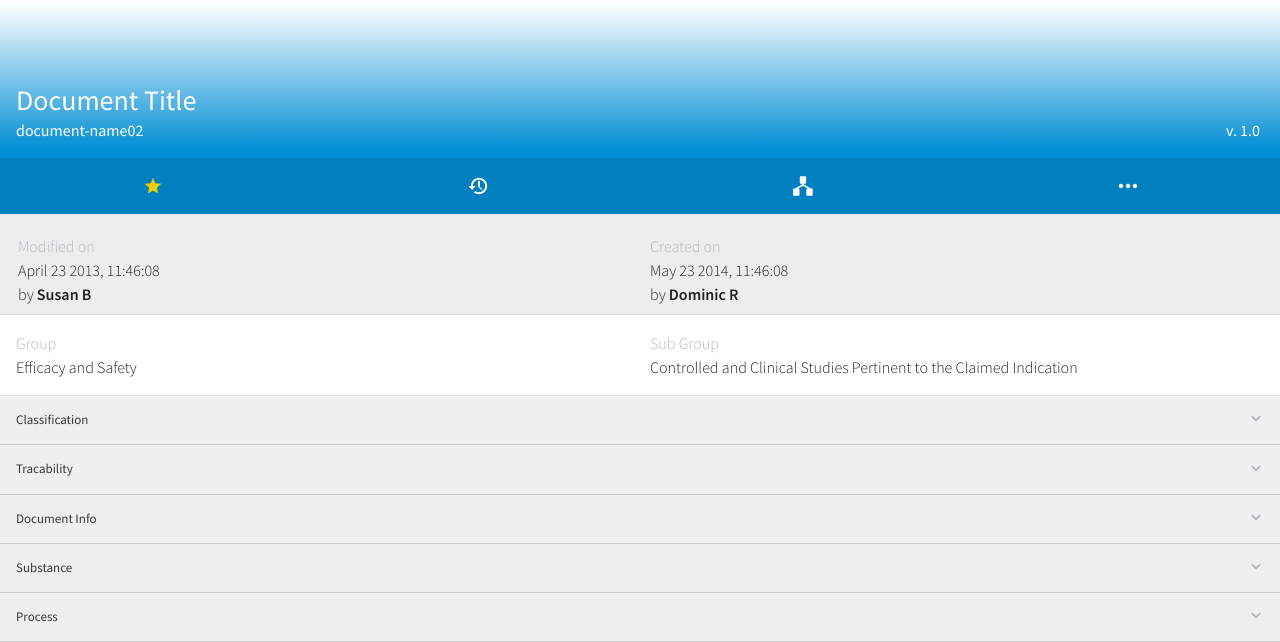
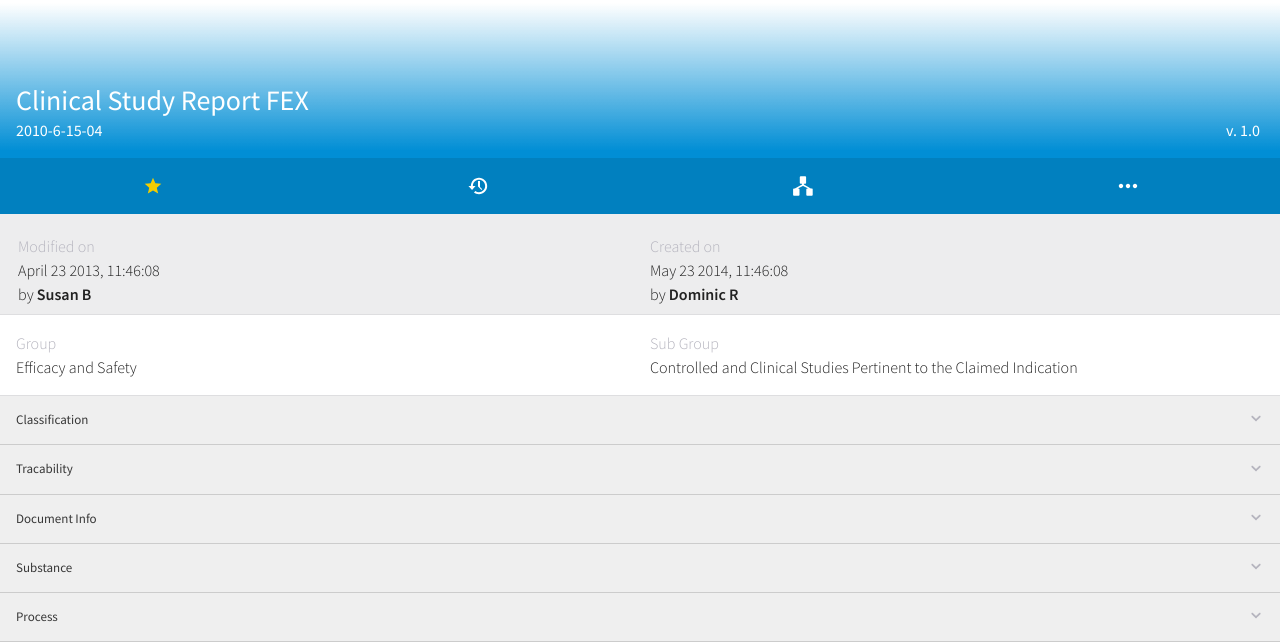
Before and after one commit to exygy-design/emc-pattern-library, a plain HTML site: page pages/doc-preview-slide--smooth-alt.html in a window 1280 px wide. Shown: the part 1077-1719 px from the top of the page. Drawn offline with Linux system fonts and the light colour scheme.

Commit message:
updating content of preview

```diff
--- a/pages/doc-preview-slide--smooth-alt.html
+++ b/pages/doc-preview-slide--smooth-alt.html
@@ -144,8 +144,8 @@
   <div class="slide-smooth--alt bg-trans m-page scene_element scene_element--fadeinup">
 
     <header class="doc-header bg-invert c-white">
-      <h1 class="doc-header-title gamma t-normal no-margin">Document Title</h1>
-      <p class="t-normal"><a href="doc.html">document-name02</a></p>
+      <h1 class="doc-header-title gamma t-normal no-margin">Clinical Study Report FEX</h1>
+      <p class="t-normal"><a href="doc.html">2010-6-15-04</a></p>
 
       <span class="version-label t-normal right">v. 1.0</span>
       <aside class="doc-header-actions icon-bar-flat">
```
Also changed, not shown: assets/toolkit/images/doc-preview.png.
